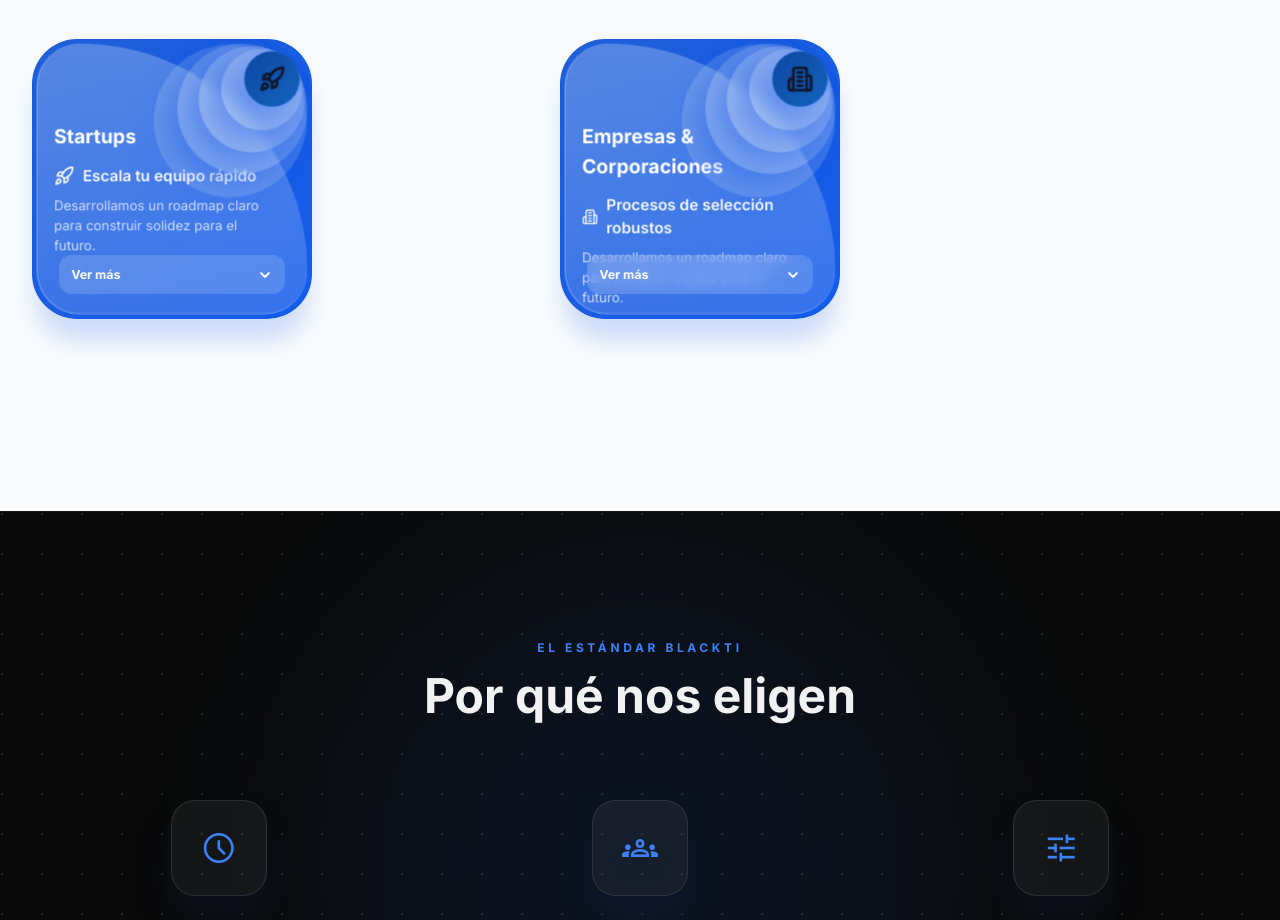
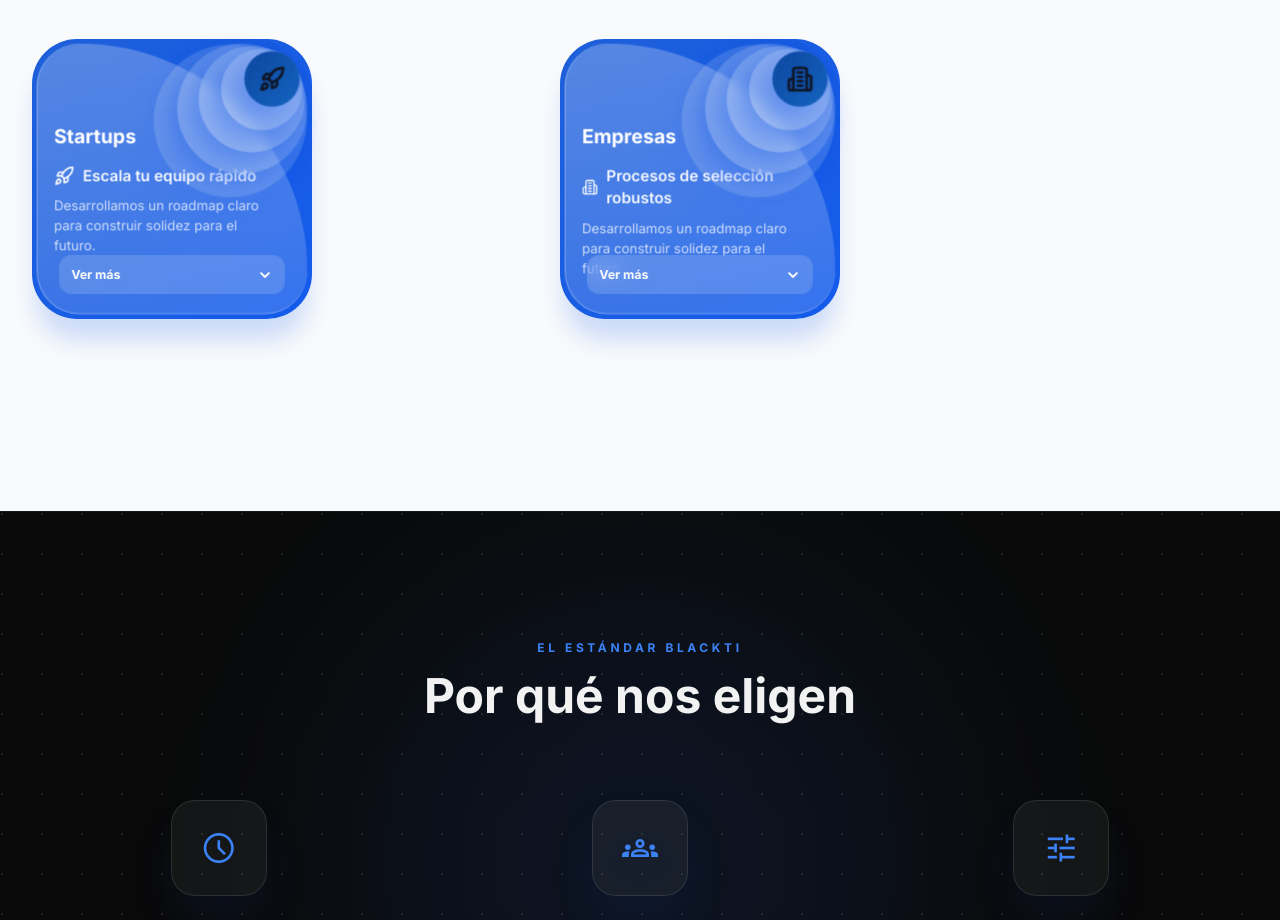
Before and after one commit to asinomas/paginaultima, a React (Vite) app in the folder Pagina_ultima/: page / in a window 1280 px wide. Shown: the part 1500-2420 px from the top of the page. Built offline with nearby package versions, Linux system fonts and the light colour scheme; no server answers.

Commit message:
Update Services.tsx

```diff
--- a/Pagina_ultima/src/components/Services.tsx
+++ b/Pagina_ultima/src/components/Services.tsx
@@ -122,7 +122,7 @@ const HighLevelConsulting: React.FC = () => {
               <div className="card">
                 <div className="glass"></div>
                 <div className="content">
-                  <span className="title">Empresas & Corporaciones</span>
+                  <span className="title">Empresas</span>
                   <span className="subtitle">
                     <Building2 className="inline w-5 h-5 mr-2" />
                     Procesos de selección robustos
```
